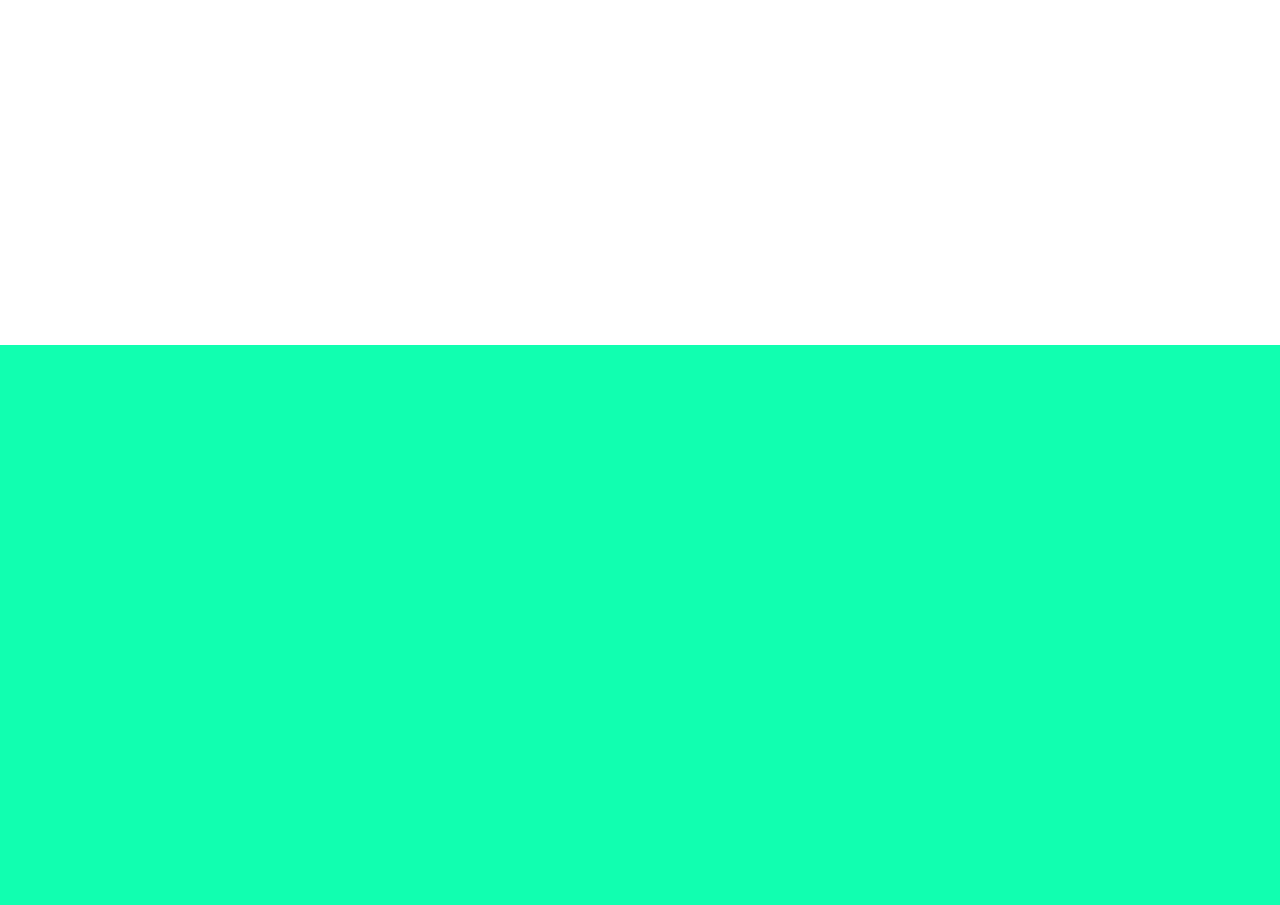
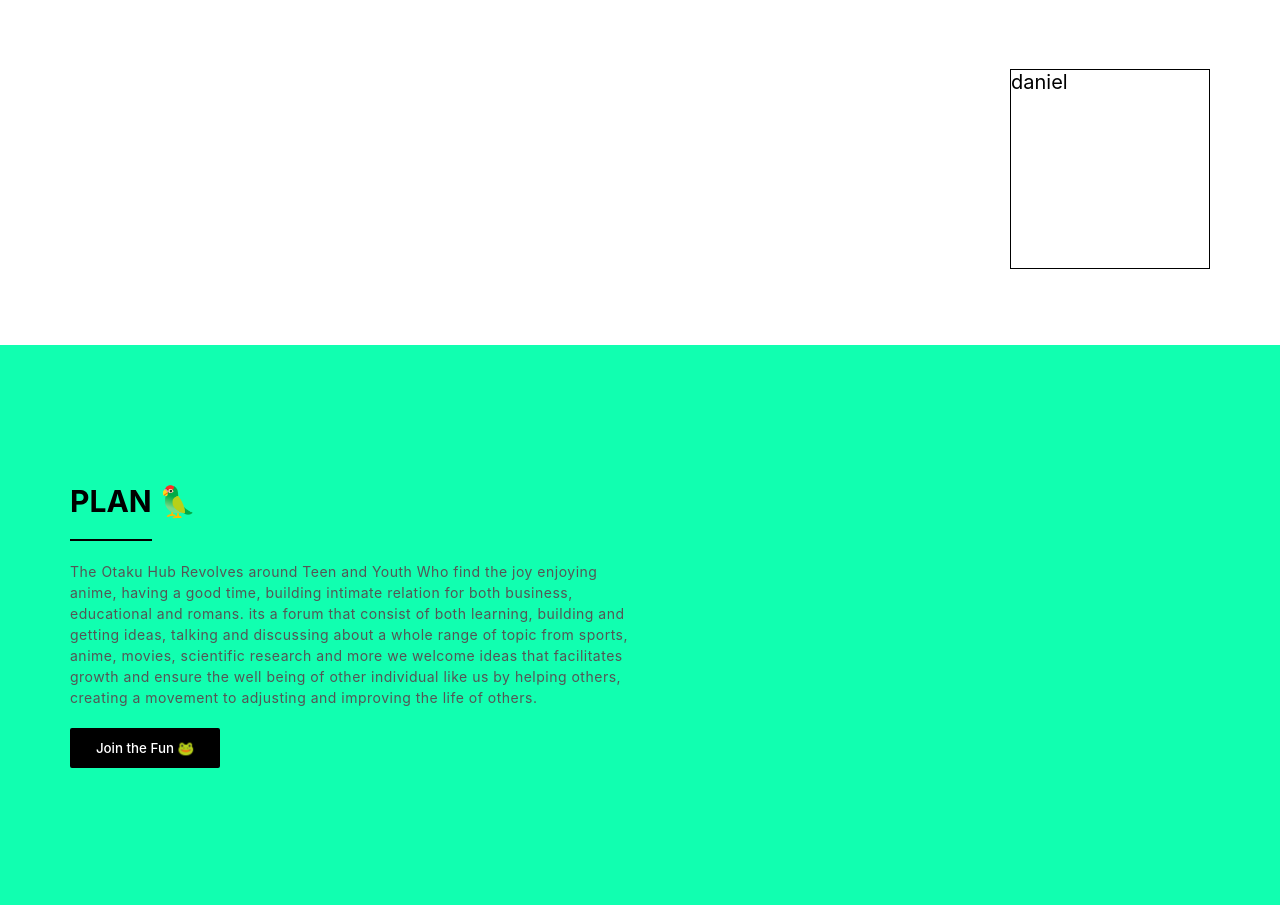
Before and after one commit to Danieltrue/the-otaku-hub, a website: page index.html in a window 1280 px wide. Shown: the part 485-1390 px from the top of the page. Drawn offline with Linux system fonts and the light colour scheme.

Commit message:
started the plans sections

```diff
--- a/index.html
+++ b/index.html
@@ -29,11 +29,27 @@
             <button class="btn button-open">About 🦚</button>
           </div>
         </div>
+        <div class="circle-name">daniel</div>
       </div>
     </header>
 
     <section class="plans">
-      <p></p>
+      <div class="row">
+        <div class="section-container">
+          <h2>Plan 🦜</h2>
+          <p>
+            The Otaku Hub Revolves around Teen and Youth Who find the joy
+            enjoying anime, having a good time, building intimate relation for
+            both business, educational and romans. its a forum that consist of
+            both learning, building and getting ideas, talking and discussing
+            about a whole range of topic from sports, anime, movies, scientific
+            research and more we welcome ideas that facilitates growth and
+            ensure the well being of other individual like us by helping others,
+            creating a movement to adjusting and improving the life of others.
+          </p>
+          <button class="btn button-full dark">Join the Fun 🐸</button>
+        </div>
+      </div>
     </section>
   </body>
 </html>
--- /dev/null
+++ b/scss/_button.scss
@@ -0,0 +1,25 @@
+/* BUTTON */
+button.btn {
+  border: 2px solid #000;
+  padding: 0.5rem 1rem;
+  background-color: transparent;
+  color: #000;
+  font-family: inherit;
+  border-radius: 2px;
+  font-weight: 500;
+  width: 150px;
+}
+button.button-full {
+  background-color: var(--main-clr);
+  transition: 0.5s ease-in;
+}
+
+button.button-full:hover {
+  background-color: transparent;
+}
+
+button.button-full.dark {
+  background-color: var(--dark-clr);
+  color: #fff;
+}
+/* BUTTON */
--- /dev/null
+++ b/scss/_circle.scss
@@ -0,0 +1,10 @@
+header > .row {
+  div.circle-name {
+    width: 200px;
+    height: 200px;
+    border: 1px solid var(--dark-clr);
+    position: absolute;
+    bottom: 10%;
+    right: 0;
+  }
+}
--- /dev/null
+++ b/scss/_header.scss
@@ -0,0 +1,28 @@
+.head-text {
+  margin-top: -5rem;
+}
+
+.head-text p {
+  font-size: 70%;
+  letter-spacing: 0.5px;
+  color: var(--small-text-color);
+}
+
+header {
+  height: 95vh;
+}
+
+header h1 {
+  font-size: 350%;
+  margin-bottom: 1.5px;
+}
+
+header .row {
+  height: 100%;
+  display: flex;
+  align-items: center;
+  position: relative;
+}
+header .button {
+  margin-top: 1rem;
+}
--- a/scss/_plan.scss
+++ b/scss/_plan.scss
@@ -1,7 +1,33 @@
 section.plans {
   height: 70vh;
-  background-color: var(--main-btn);
+  background-color: var(--main-clr);
   .row {
     height: 100%;
+    display: flex;
+    align-items: center;
+    .section-container {
+      width: 50%;
+      h2 {
+        margin-bottom: 1rem;
+        text-transform: uppercase;
+        &::after {
+          content: "";
+          width: 82px;
+          height: 2px;
+          background-color: var(--dark-clr);
+          display: block;
+          margin-top: 1rem;
+        }
+      }
+      p {
+        font-size: 70%;
+        letter-spacing: 0.5px;
+        color: var(--small-text-color);
+        line-height: 150%;
+      }
+      button {
+        margin-top: 1rem;
+      }
+    }
   }
 }
--- a/style.scss
+++ b/style.scss
@@ -2,18 +2,23 @@
   margin: 0;
   padding: 0;
   box-sizing: border-box;
+  &::selection {
+    background-color: var(--dark-clr);
+    color: #fff;
+  }
 }
 
 html {
   font-size: 20px;
-  color: #000;
+  color: var(--dark-clr);
   text-rendering: optimizeLegibility;
   font-family: "Inter", sans-serif;
 }
 
 :root {
-  --main-btn: #11ffb0;
+  --main-clr: #11ffb0;
   --small-text-color: rgb(85, 85, 85);
+  --dark-clr: #000;
 }
 
 .row {
@@ -22,51 +27,8 @@ html {
   height: 100%;
 }
 
-.head-text {
-  margin-top: -5rem;
-}
-
-.head-text p {
-  font-size: 70%;
-  letter-spacing: 0.5px;
-  color: var(--small-text-color);
-}
-
-header {
-  height: 95vh;
-}
-
-header h1 {
-  font-size: 350%;
-  margin-bottom: 1.5px;
-}
-
-header .row {
-  height: 100%;
-  display: flex;
-  align-items: center;
-}
-header .button {
-  margin-top: 1rem;
-}
-
-/* BUTTON */
-button.btn {
-  border: 2px solid #000;
-  padding: 0.5rem 1rem;
-  background-color: transparent;
-  color: #000;
-  font-family: inherit;
-  border-radius: 2px;
-  font-weight: 500;
-  width: 150px;
-}
-button.button-full {
-  background-color: var(--main-btn);
-}
-button.button-open {
-}
-/* BUTTON */
-
+@import "./scss/header";
 @import "./scss/nav";
 @import "./scss/plan";
+@import "./scss/button";
+@import "./scss/circle";
```
Also changed, not shown: style.css, 1 other file.
